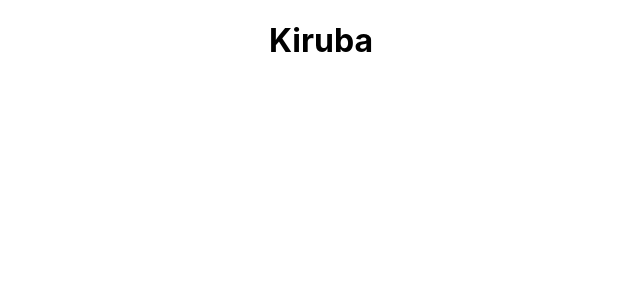
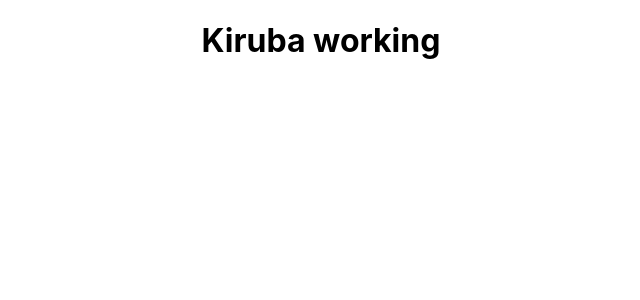
Before and after one commit to Food-Delivery-App/Client, a React (Create React App) app: page / in a window 1280 px wide. Shown: the top 300 px of the page, without its empty margins (319-959 px from the left). Built offline with nearby package versions, Linux system fonts and the light colour scheme.

Commit message:
commit "working"

```diff
--- a/src/App.js
+++ b/src/App.js
@@ -5,7 +5,7 @@ import './App.css';
 function App() {
   return (
     <div className="App">
-      <h1>Kiruba</h1>
+      <h1>Kiruba working</h1>
     </div>
   );
 }
```
